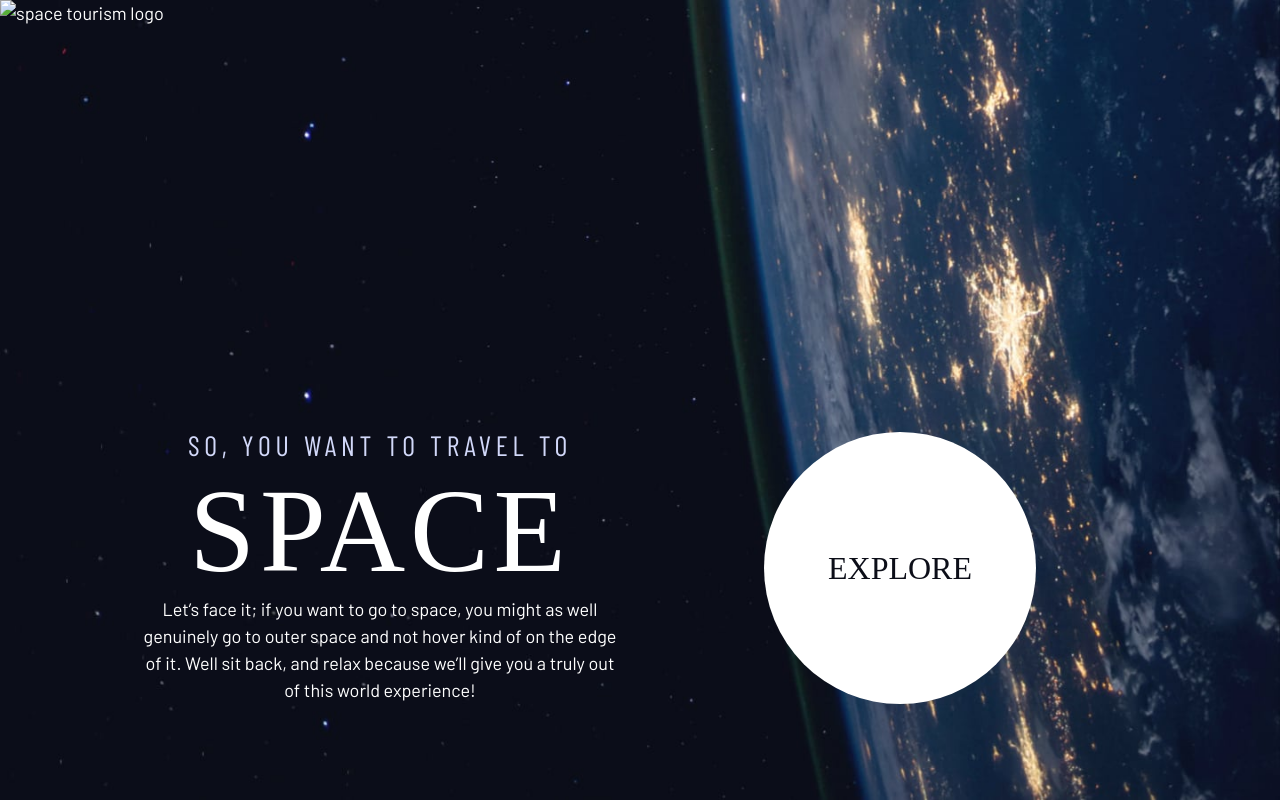
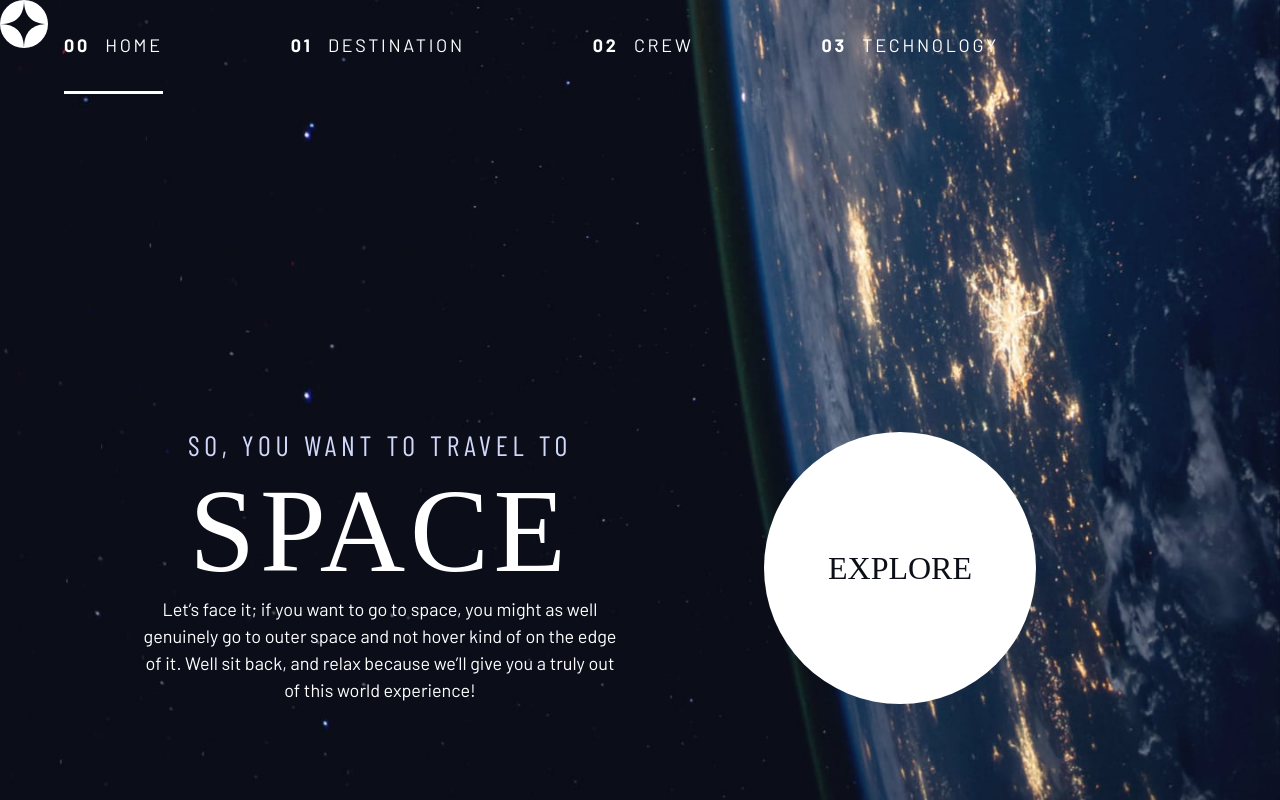
Before and after one commit to ellenycc/space-tourism-website-main, a plain HTML site: page index.html in a window 1280 px wide. Drawn offline with nearby package versions, Linux system fonts and the light colour scheme; a web font is replaced by a local one.

Commit message:
Logo path

```diff
--- a/index.html
+++ b/index.html
@@ -16,17 +16,17 @@
 
   <header class="primary-header flex">
     <div>
-      <img src="./assets/shared/logo.svg" alt="space tourism logo" class="logo">
+      <img src="starter-code/assets/shared/logo.svg" alt="space tourism logo" class="logo">
     </div>
 
-    <!-- <nav>
+    <nav>
       <ul class="primary-navigation underline-indicators flex">
         <li class="active"><a class="uppercase text-white letter-spacing-2" href="index.html"><span>00</span> Home</a></li>
         <li class="underline-indicators"><a class="uppercase  text-white letter-spacing-2" href="#"><span>01</span> Destination</a></li>
         <li class="underline-indicators"><a class="uppercase text-white letter-spacing-2" href="#"><span>02</span> Crew</a></li>
         <li class="underline-indicators"><a class="uppercase text-white letter-spacing-2" href="#"><span>03</span> Technology</a></li>
       </ul>
-    </nav> -->
+    </nav>
   </header>
 
   <div class="grid-container grid-container--home">
```
